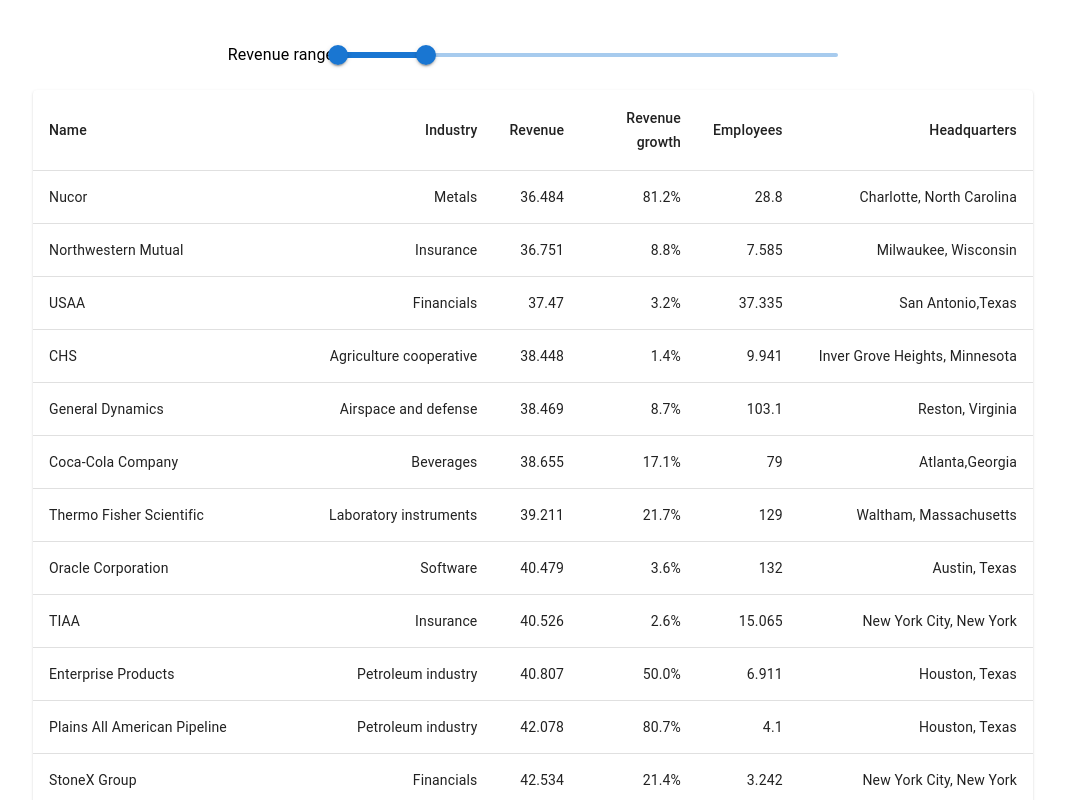
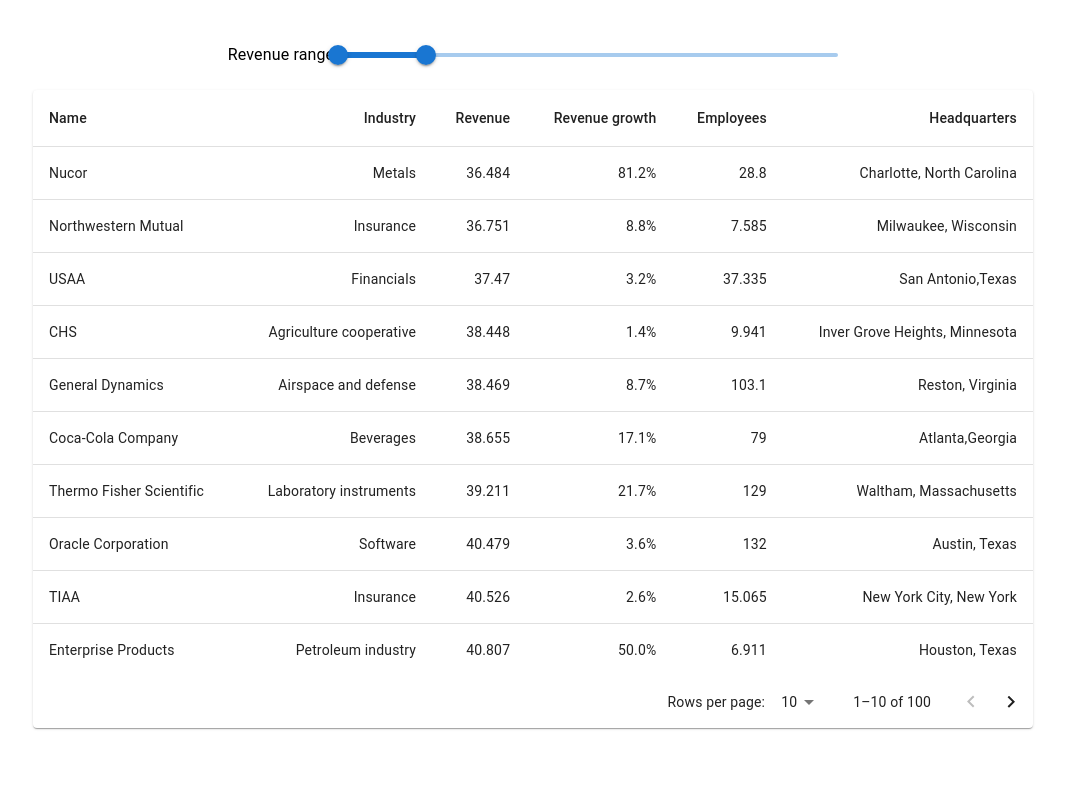
Before and after one commit to vladikovz/display-table-data, a React (Create React App) app: page / in a window 1280 px wide. Shown: the top 800 px of the page, without its empty margins (107-1172 px from the left). Built offline with nearby package versions, Linux system fonts and the light colour scheme.

Commit message:
feature: add pagination

```diff
--- a/src/components/tableView/TableView.tsx
+++ b/src/components/tableView/TableView.tsx
@@ -1,4 +1,4 @@
-import React from 'react';
+import React, { useState } from 'react';
 import {
   Paper,
   Table,
@@ -6,6 +6,7 @@
   TableCell,
   TableContainer,
   TableHead,
+  TablePagination,
   TableRow,
 } from '@mui/material';
 import { CharityFinancial } from '../../interfaces/CharityFinancial';
@@ -15,6 +16,17 @@
 }
 const TableView = (props: TableViewProps) => {
   const { data } = props;
+  const [page, setPage] = useState(0);
+  const [rowsPerPage, setRowsPerPage] = useState(10);
+
+  const handleChangePage = (event: unknown, newPage: number) => {
+    setPage(newPage);
+  };
+
+  const handleChangeRowsPerPage = (event: React.ChangeEvent<HTMLInputElement>) => {
+    setRowsPerPage(+event.target.value);
+    setPage(0);
+  };
 
   return (
     <TableContainer component={Paper}>
@@ -30,7 +42,7 @@
           </TableRow>
         </TableHead>
         <TableBody>
-          {data.map((row) => (
+          {data.slice(page * rowsPerPage, page * rowsPerPage + rowsPerPage).map((row) => (
             <TableRow key={row.id} sx={{ '&:last-child td, &:last-child th': { border: 0 } }}>
               <TableCell component="th" scope="row">
                 {row.name}
@@ -44,6 +56,15 @@
           ))}
         </TableBody>
       </Table>
+      <TablePagination
+        rowsPerPageOptions={[10, 25, 100]}
+        component="div"
+        count={data.length}
+        rowsPerPage={rowsPerPage}
+        page={page}
+        onPageChange={handleChangePage}
+        onRowsPerPageChange={handleChangeRowsPerPage}
+      />
     </TableContainer>
   );
 };
```
